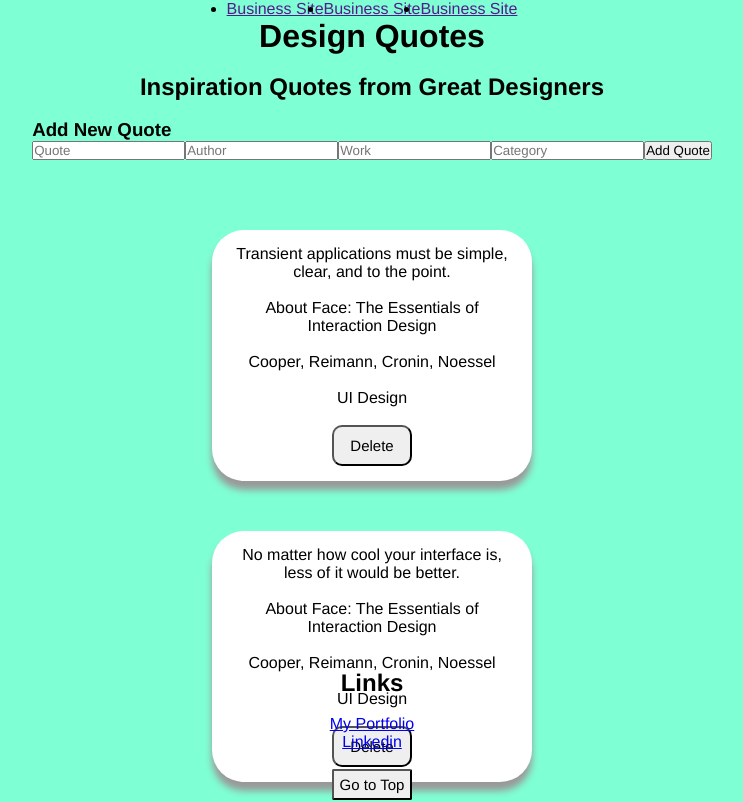
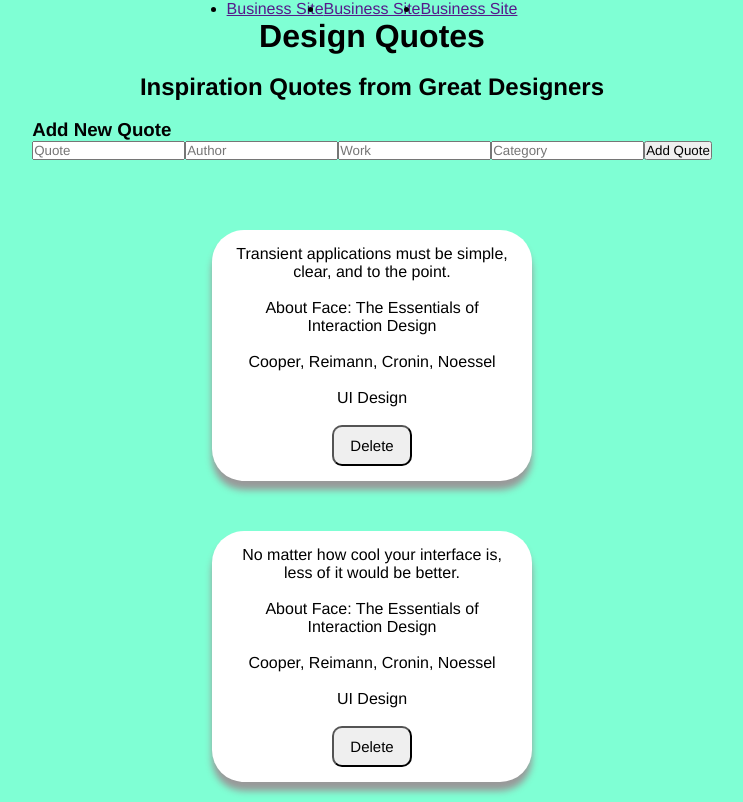
Before and after one commit to keoshaug/flatironFrontEndPhase2ReactProject, a React (Vite) app: page / in a window 1280 px wide. Shown: the top 802 px of the page, without its empty margins (268-1011 px from the left). Built offline with nearby package versions, Linux system fonts and the light colour scheme; data requests are answered from the project's data file.

Commit message:
fixing footer css from fixed to height of 200px

```diff
--- a/src/components/Footer.css
+++ b/src/components/Footer.css
@@ -1,5 +1,5 @@
 .footer {
-    position: fixed;
+    height: 200px;
     left: 0;
     bottom: 0;
     width: 100%;
```
